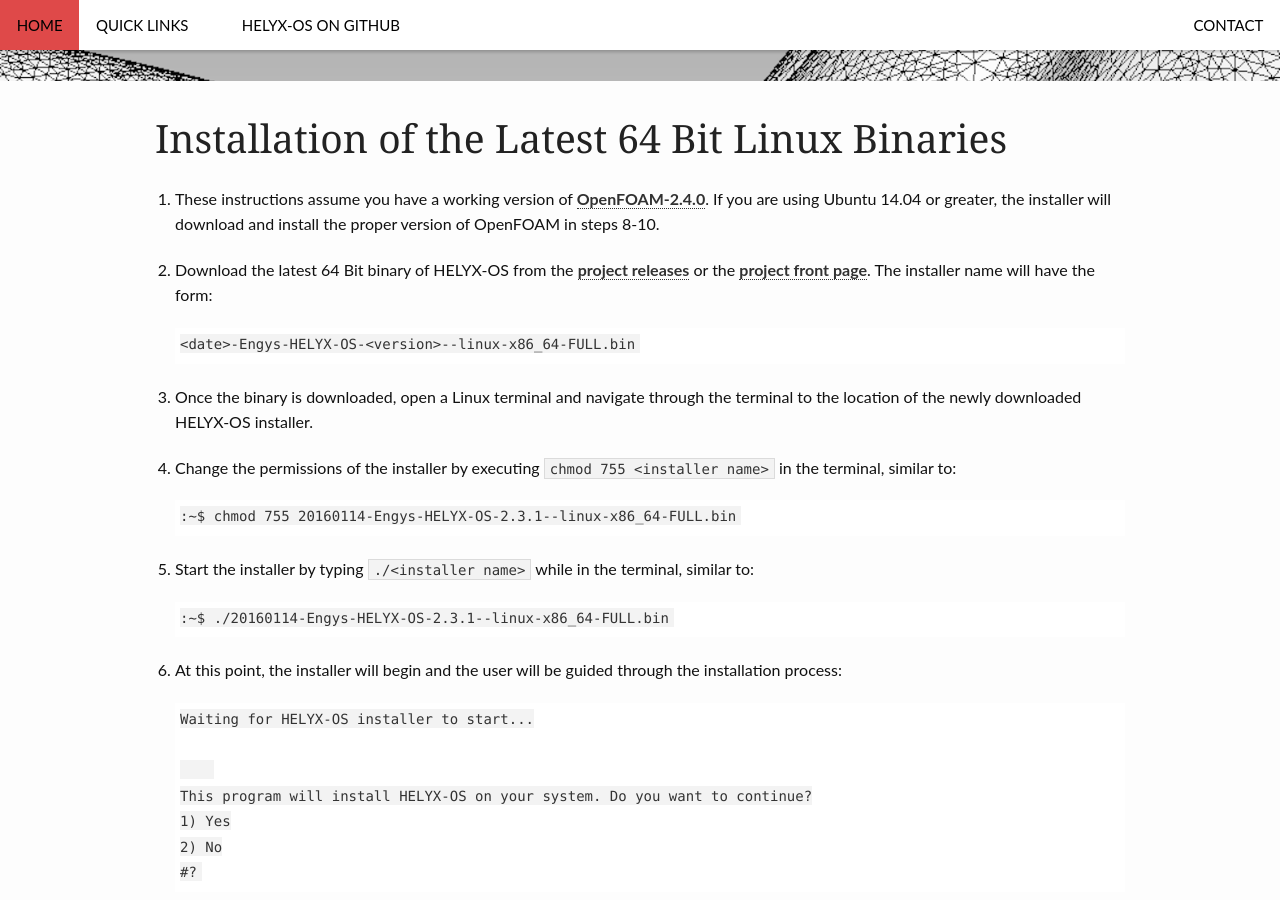
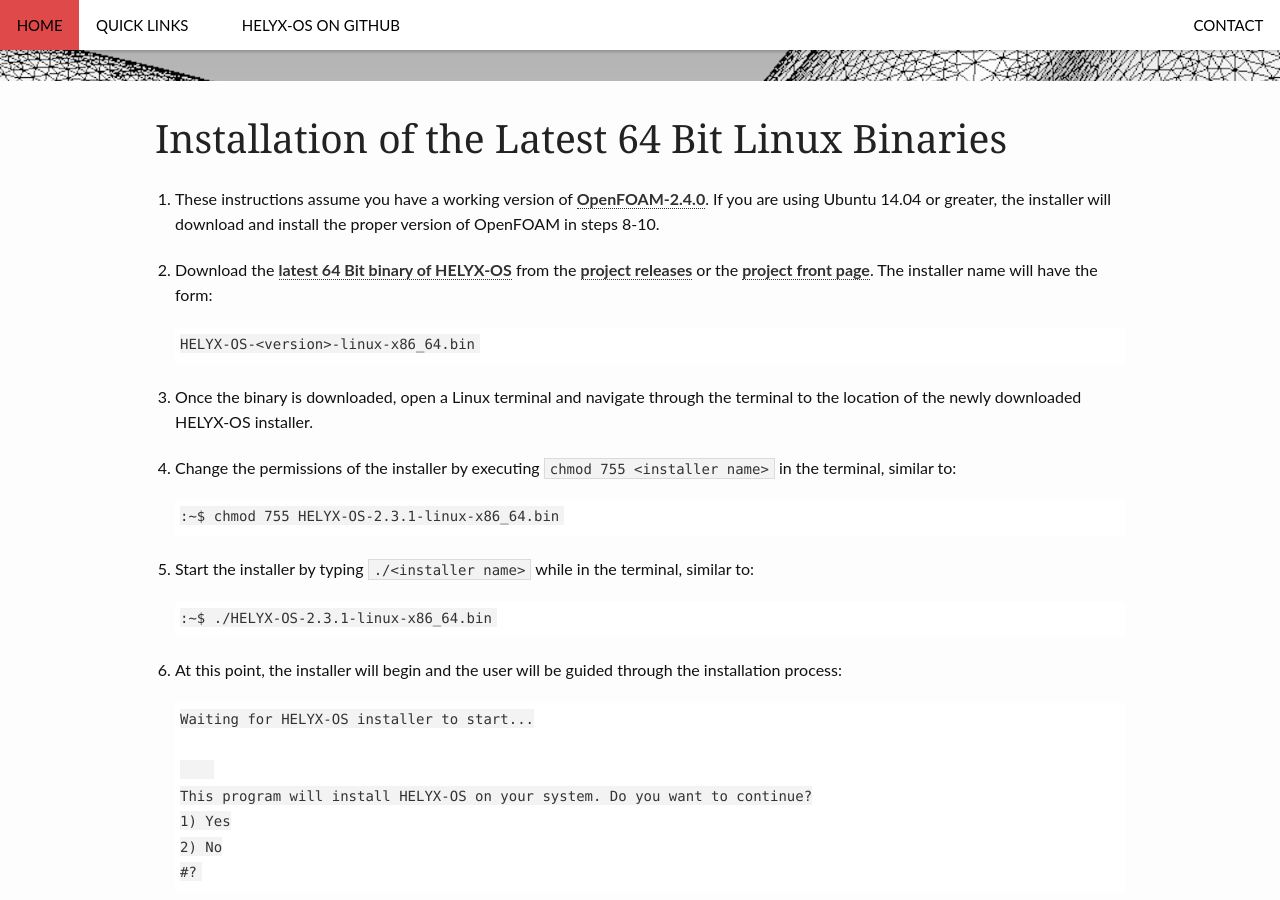
Before and after one commit to ENGYS/HELYX-OS, a Jekyll site: the page built from pages/installation.md, in a window 1280 px wide and 900 px high, scrolled down 279 px. Built offline with Jekyll 4.4.1, drawn with Linux system fonts in a browser that asks for light colours.

Commit message:
Update installation.md

````diff
--- a/pages/installation.md
+++ b/pages/installation.md
@@ -9,19 +9,19 @@
 
 1.  These instructions assume you have a working version of [OpenFOAM-2.4.0](http://www.openfoam.org/archive/2.4.0/download/source.php).  If you are using Ubuntu 14.04 or greater, the installer will download and install the proper version of OpenFOAM in steps 8-10.
 
-2.  Download the latest 64 Bit binary of HELYX-OS from the [project releases](https://github.com/ENGYS/HELYX-OS/releases) or the [project front page](http://engys.github.io/HELYX-OS/).  The installer name will have the form:
+2.  Download the [latest 64 Bit binary of HELYX-OS](https://github.com/ENGYS/HELYX-OS/releases/download/v2.3.1/HELYX-OS-2.3.1-linux-x86_64.bin) from the [project releases](https://github.com/ENGYS/HELYX-OS/releases) or the [project front page](http://engys.github.io/HELYX-OS/).  The installer name will have the form:
 
-        <date>-Engys-HELYX-OS-<version>--linux-x86_64-FULL.bin
+        HELYX-OS-<version>-linux-x86_64.bin
 
 3.  Once the binary is downloaded, open a Linux terminal and navigate through the terminal to the location of the newly downloaded HELYX-OS installer.
 
 4.  Change the permissions of the installer by executing ```chmod 755 <installer name>``` in the terminal, similar to:
 
-        :~$ chmod 755 20160114-Engys-HELYX-OS-2.3.1--linux-x86_64-FULL.bin
+        :~$ chmod 755 HELYX-OS-2.3.1-linux-x86_64.bin
 
 5.  Start the installer by typing ```./<installer name>``` while in the terminal, similar to:
 
-        :~$ ./20160114-Engys-HELYX-OS-2.3.1--linux-x86_64-FULL.bin
+        :~$ ./HELYX-OS-2.3.1-linux-x86_64.bin
 
 6.  At this point, the installer will begin and the user will be guided through the installation process:
 
````
